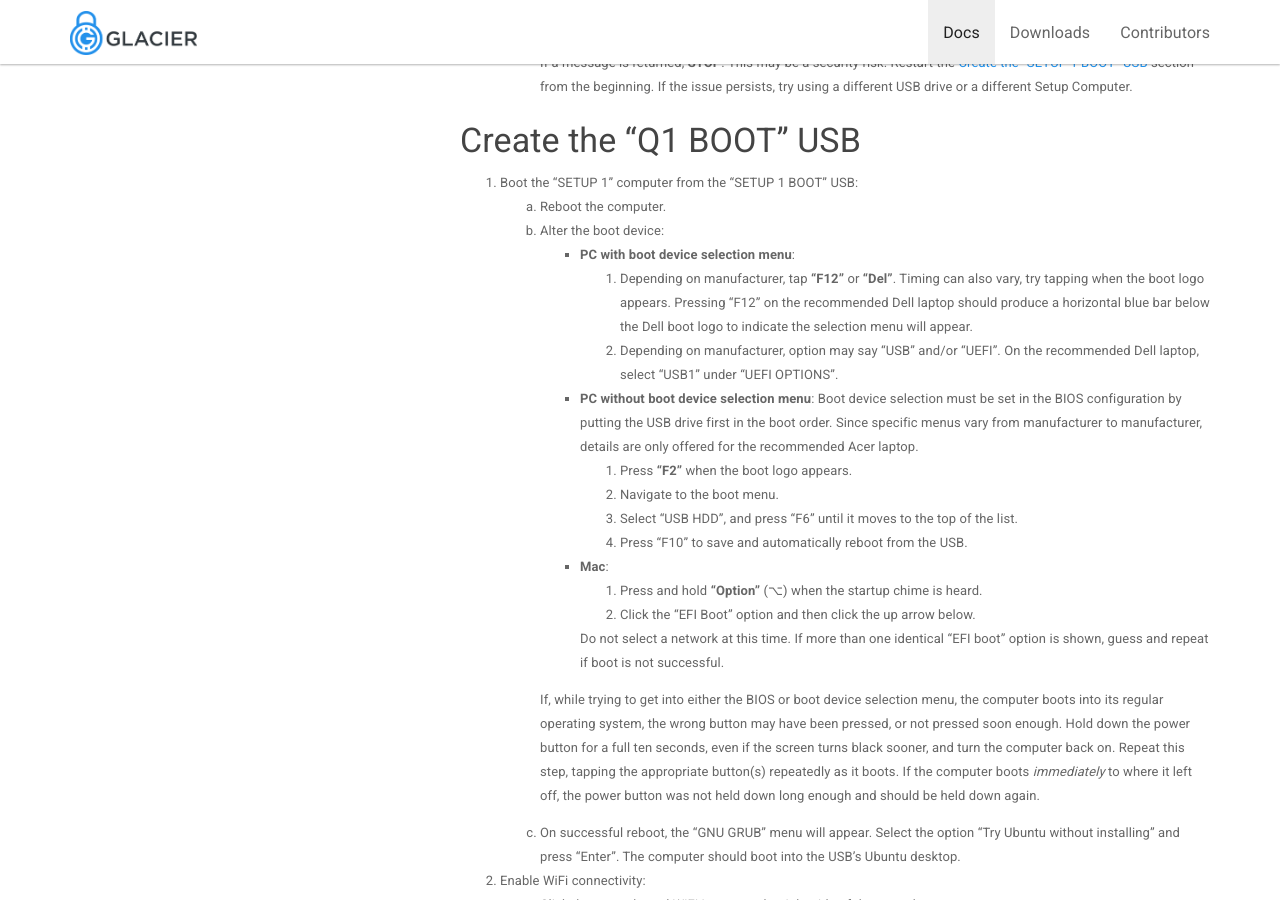
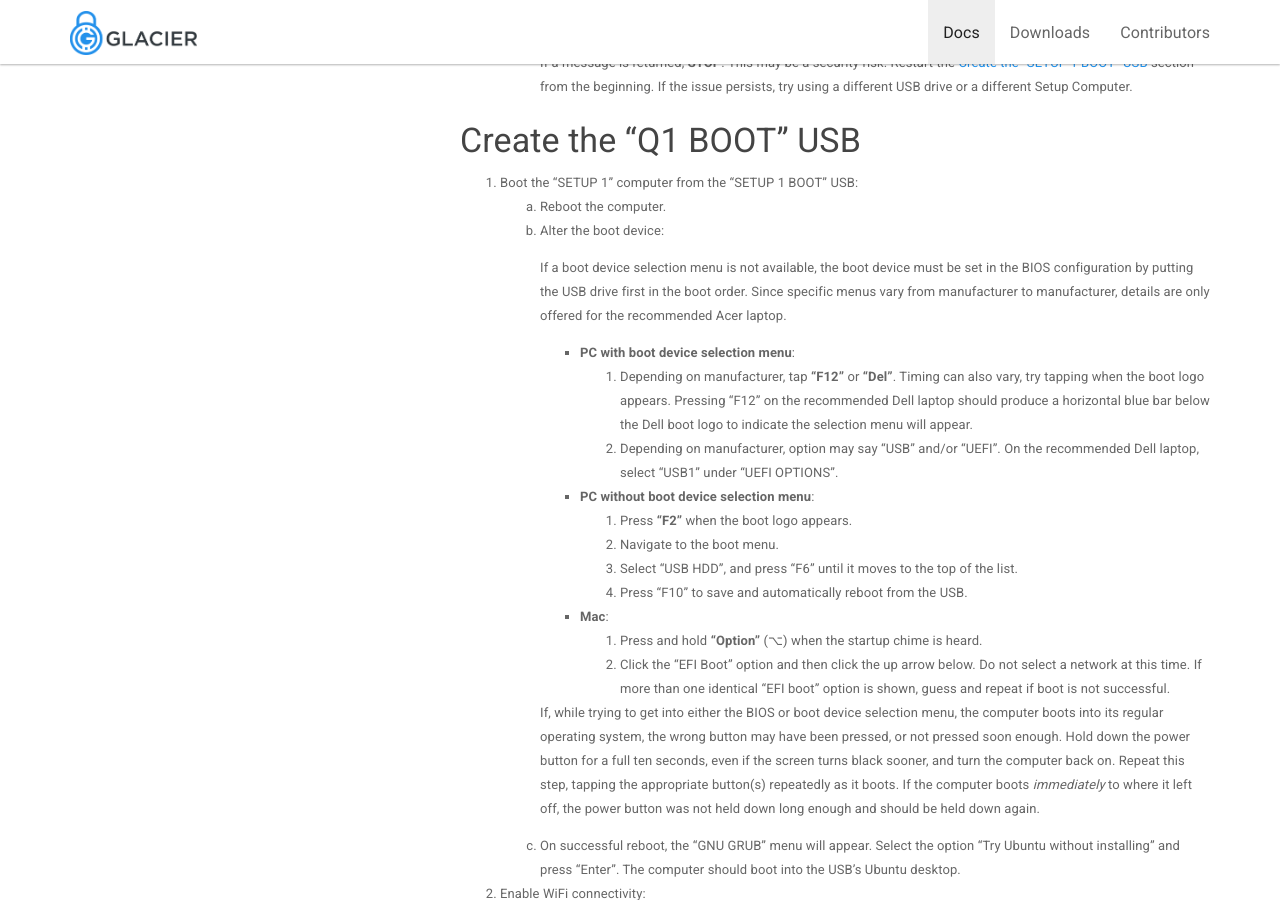
Before and after one commit to GlacierProtocol/glacierprotocol.github.io, a Jekyll site: the page built from _docs/setup/create-boot-usb.md, in a window 1280 px wide and 900 px high, scrolled down 4769 px. Built offline with Jekyll 4.4.1, drawn with Linux system fonts in a browser that asks for light colours; nearby versions of some CDN libraries; some of the changed lines change nothing that is shown.

Commit message:
Restructure for clarity

```diff
--- a/_docs/setup/create-boot-usb.md
+++ b/_docs/setup/create-boot-usb.md
@@ -250,6 +250,12 @@ of errors or malware infection:
 1. Boot the "SETUP 1" computer from the "SETUP 1 BOOT" USB:
     1. Reboot the computer.
     2. Alter the boot device:
+
+        If a boot device selection menu is not available, the boot device
+        must be set in the BIOS configuration by putting the USB drive
+        first in the boot order. Since specific menus vary from manufacturer
+        to manufacturer, details are only offered for the recommended Acer laptop.
+
         * **PC with boot device selection menu**:
             1. Depending on manufacturer, tap **"F12"** or **"Del"**. Timing
             can also vary, try tapping when the boot logo appears. Pressing
@@ -260,19 +266,14 @@ of errors or malware infection:
             On the recommended Dell laptop, select "USB1" under "UEFI
             OPTIONS".
         * **PC without boot device selection menu**:
-            Boot device selection must be set in the BIOS configuration by
-            putting the USB drive first in the boot order. Since specific
-            menus vary from manufacturer to manufacturer, details are only
-            offered for the recommended Acer laptop.
             1. Press **"F2"** when the boot logo appears.
             2. Navigate to the boot menu.
             3. Select "USB HDD", and press "F6" until it moves to the top of the list.
             4. Press "F10" to save and automatically reboot from the USB.
         * **Mac**:
             1. Press and hold **"Option"** (⌥) when the startup chime is heard.
-            2. Click the "EFI Boot" option and then click the up arrow below.
-
-            Do not select a network at this time. If more than one identical
+            2. Click the "EFI Boot" option and then click the up arrow below. Do not
+            select a network at this time. If more than one identical
             "EFI boot" option is shown, guess and repeat if boot is not
             successful.
 
```
